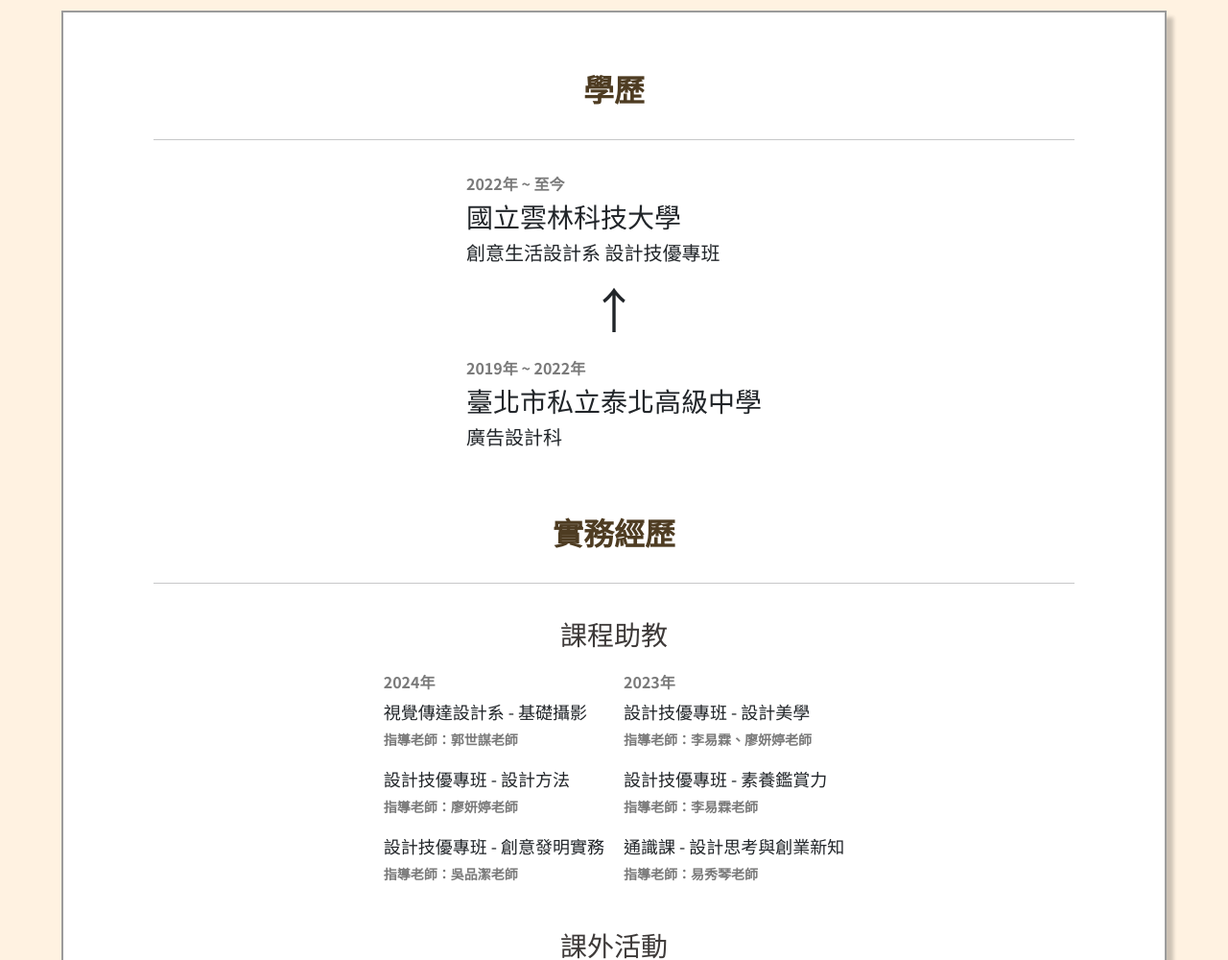
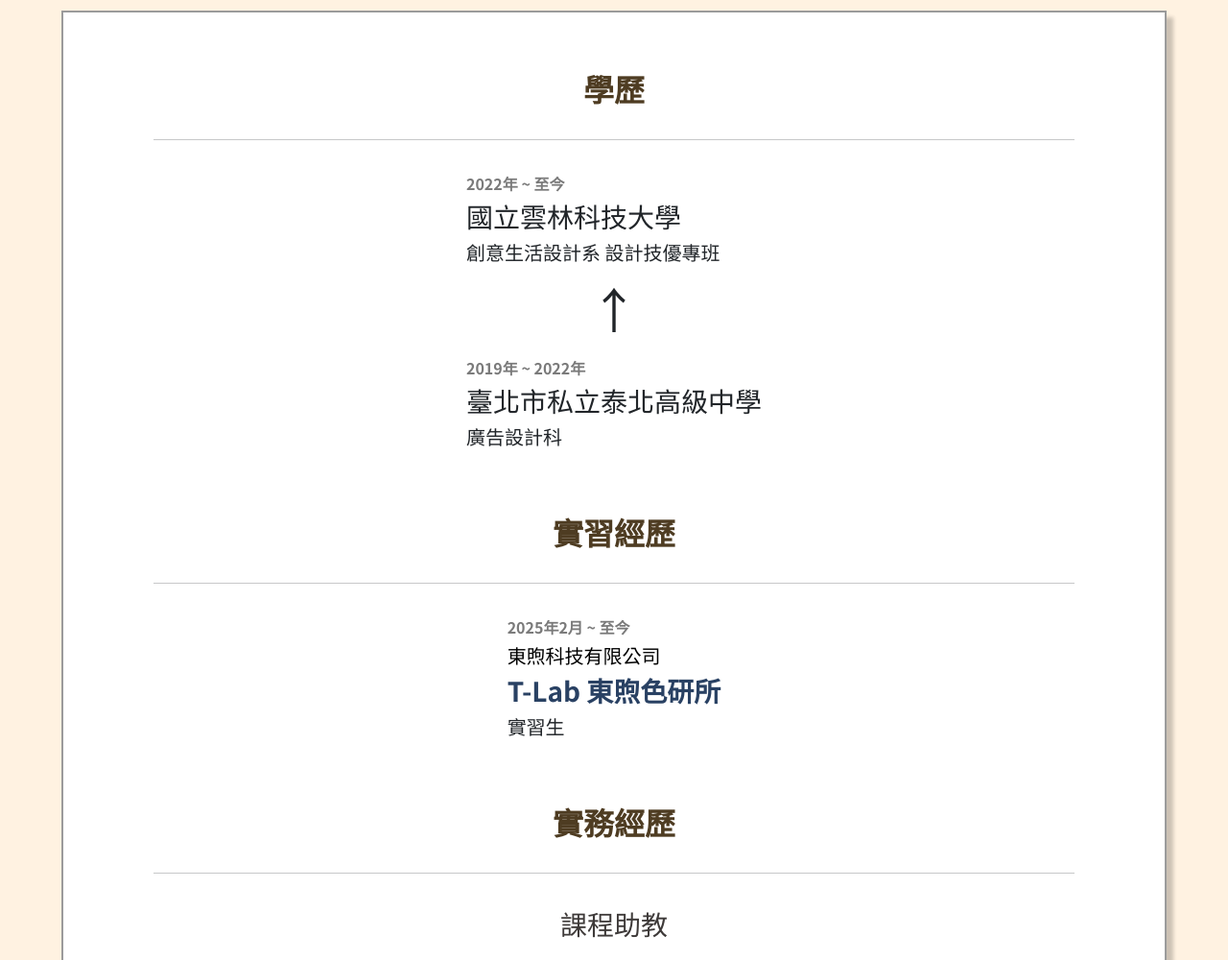
Before and after one commit to yehmorris715/portfolio, a plain HTML site: page aboutme.html in a window 1280 px wide. Shown: the part 68-1068 px from the top of the page at 96% size. Drawn offline with nearby package versions, Linux system fonts and the light colour scheme.

Commit message:
Add files via upload

```diff
--- a/aboutme.html
+++ b/aboutme.html
@@ -100,6 +100,16 @@
         <h6>2019年 ~ 2022年</h6>
         <h3>臺北市私立泰北高級中學</h3>
         <h5>廣告設計科</h5>
+      </div>
+      <div class="title">
+        <h2 style="color: #4e3c22; margin-top: 60px;" class="aboutmeTitle">實習經歷</h2>
+      </div>
+      <hr class="titleHr">
+      <div class="textbox">
+        <h6>2025年2月 ~ 至今</h6>
+        <h5 style="color: black; font-weight: 500;">東煦科技有限公司</h5>
+        <h3 style="color: #294163; font-weight: 700;">T-Lab 東煦色研所</h3>
+        <h5>實習生</h5>
       </div>
       <div class="title" style="margin-top: 60px;">
         <h2 style="color: #4e3c22;" class="aboutmeTitle">實務經歷</h2>
```
